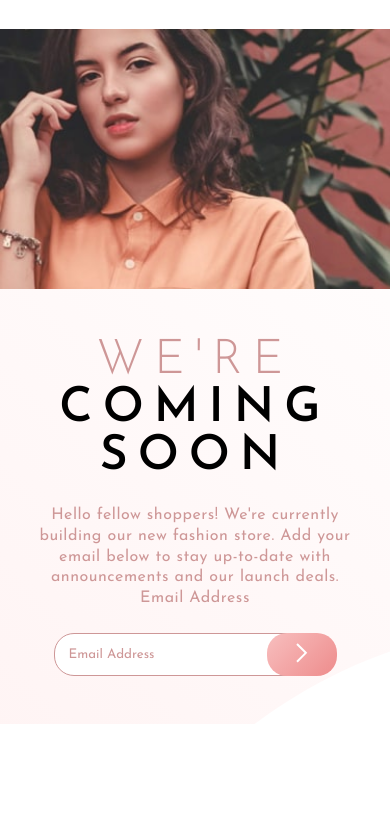
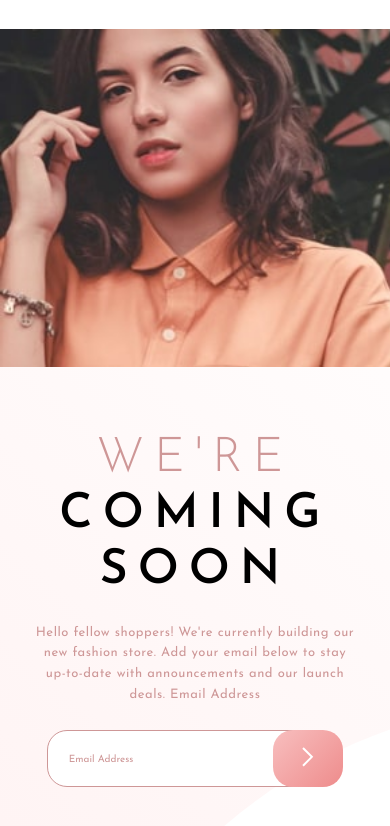
Before and after one commit to JavanoCollins/base-apparel-coming-soon, a plain HTML site: page index.html in a window 390 px wide. Shown: the part 68-894 px from the top of the page. Before the commit the page ends 844 px from the top, so only its background shows below. Drawn offline with Linux system fonts and the light colour scheme.

Commit message:
Complete challenge

```diff
--- a/css/mobile.css
+++ b/css/mobile.css
@@ -1,7 +1,7 @@
 @media only screen and (min-device-width: 768px) and (max-device-width: 1024px) {
     .container {
-        width: 1000px;
-        height: auto;
+        width: 900px;
+        height: 500px;
     }
 
     #logo {
@@ -17,29 +17,35 @@
 
     #info {
         letter-spacing: 0.5px;
-        line-height: 1rem;
-        font-size: 12px;
+        line-height: 0.9rem;
+        font-size: 11px;
+        width: 280px;
     }
 
-    /* ROW 1 */
-    .row-1 {
-        display: flex;
-        width: 100%;
+    /* COL 1 */
+    .col-1 {
+        padding: 0 3rem;
     }
 
-    /* ROW 2 */
-    .row-2 {
-        justify-content: flex-end;
-        height: 550px;
+    /* COL 2 */
+    .col-2 {
     }
 
     /* INPUT CONTAINER  */
     .input-field {
         padding: 6px;
         border: 1px hsl(0, 36%, 70%) solid;
-        width: 70%;
+        width: 90%;
         border-radius: 20px;
         /* margin-bottom: 12px; */
+    }
+
+    ::placeholder {
+        font-size: 10px;
+    }
+
+    .button-container {
+        margin-left: -60px;
     }
 
     button {
@@ -55,6 +61,7 @@
     .container {
         grid-template-columns: repeat(1, 1fr);
         width: 100vw;
+        height: 100vh;
     }
 
     #logo {
@@ -66,28 +73,29 @@
         margin: 2rem;
     }
 
-    /* ROW 1 */
-    .row-1 {
+    /* col 1 */
+    .col-1 {
         order: 2;
-        padding: 1rem 0;
+        padding: 1rem;
     }
 
     .info-container {
         text-align: center;
-        padding: 2rem 0;
+        padding: 3rem 0;
+        /* height: 50; */
     }
 
     #main-heading {
         font-size: 3rem;
-        line-height: 3rem;
+        line-height: 3.5rem;
     }
 
     #info {
         text-align: center;
-        width: 80%;
+        width: 90%;
         line-height: 1.3rem;
         margin: 1.5rem auto;
-        font-size: 1rem;
+        font-size: 13px;
     }
 
     .input-container {
@@ -95,13 +103,15 @@
     }
 
     .input-field {
-        padding: 14px;
+        padding: 21px;
+        width: 80%;
     }
 
     /* ROW 2 */
-    .row-2 {
+    .col-2 {
+        background-image: url("../images/hero-mobile.jpg");
         /* order: 1; */
-        height: auto;
+        height: 40vh;
     }
 
     #pic-1 {
--- a/css/style.css
+++ b/css/style.css
@@ -9,29 +9,30 @@
 body {
     height: 100vh;
     display: flex;
+    align-items: center;
     justify-content: center;
-    align-items: center;
-    /* background-color: #ccc; */
     padding: 0 2rem;
+    /* background-color: #444; */
 }
 
 .container {
     display: grid;
     grid-template-columns: repeat(2, 1fr);
-    width: 1100px;
-    height: 700px;
+    width: 1000px;
+    height: 600px;
     justify-content: center;
     align-items: center;
     margin: auto;
 }
 
-/* ROW 1 */
-.row-1 {
+/* col 1 */
+.col-1 {
     display: flex;
     width: 100%;
+    height: 100%;
     flex-direction: column;
     justify-content: space-around;
-    height: 100%;
+    /* height: 100vh; */
     background-image: url("../images/bg-pattern-desktop.svg");
     padding: 0 5rem;
 }
@@ -65,11 +66,13 @@ body {
     color: hsl(0, 36%, 70%);
 }
 
-/* ROW 2 */
-.row-2 {
-    justify-content: flex-end;
+/* col 2 */
+.col-2 {
     width: 100%;
-    height: 700px;
+    height: 100%;
+    background-image: url("../images/hero-desktop.jpg");
+    background-repeat: no-repeat;
+    background-size: cover;
 }
 
 #pic-1 {
@@ -82,11 +85,12 @@ body {
     display: none;
 }
 
+
+/* INPUT CONTAINER  */
 .input-container {
     display: flex;
 }
 
-/* INPUT CONTAINER  */
 .input-field {
     padding: 12px;
     border: 1px hsl(0, 36%, 70%) solid;
--- a/index.html
+++ b/index.html
@@ -27,7 +27,7 @@
     <body>
         <main class="container">
             <img id="mobile-logo" src="./images/logo.svg" />
-            <div class="row-1">
+            <div class="col-1">
                 <img id="logo" src="./images/logo.svg" />
                 <div class="info-container">
                     <h1 id="main-heading">
@@ -63,9 +63,9 @@
                     <p id="error-message">Enter a valid email address</p>
                 </div>
             </div>
-            <div class="row-2">
-                <img id="pic-1" src="./images/hero-desktop.jpg" alt="" />
-                <img id="pic-1-mobile" src="./images/hero-mobile.jpg" alt="" />
+            <div class="col-2">
+                <!-- <img id="pic-1" src="./images/hero-desktop.jpg" alt="" />
+                <img id="pic-1-mobile" src="./images/hero-mobile.jpg" alt="" /> -->
             </div>
         </main>
 
--- a/js/script.js
+++ b/js/script.js
@@ -14,7 +14,7 @@ button.addEventListener("click", () => {
         errorIcon.style.display = "block";
         errorMessage.style.display = "block";
     } else {
-        // input.style.border = "none";
+        input.style.border = "1px hsl(0, 36%, 70%) solid";
         errorIcon.style.display = "none";
         errorMessage.style.display = "none";
     }
```
